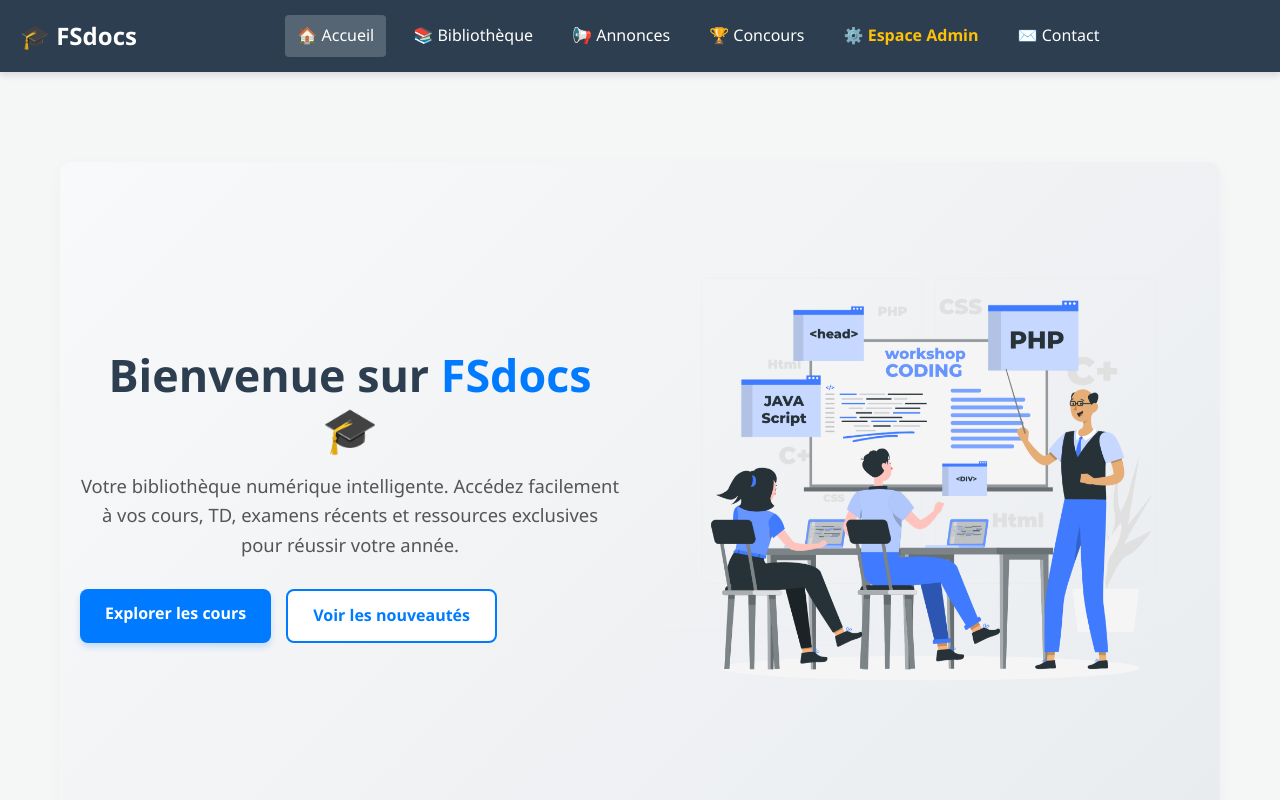
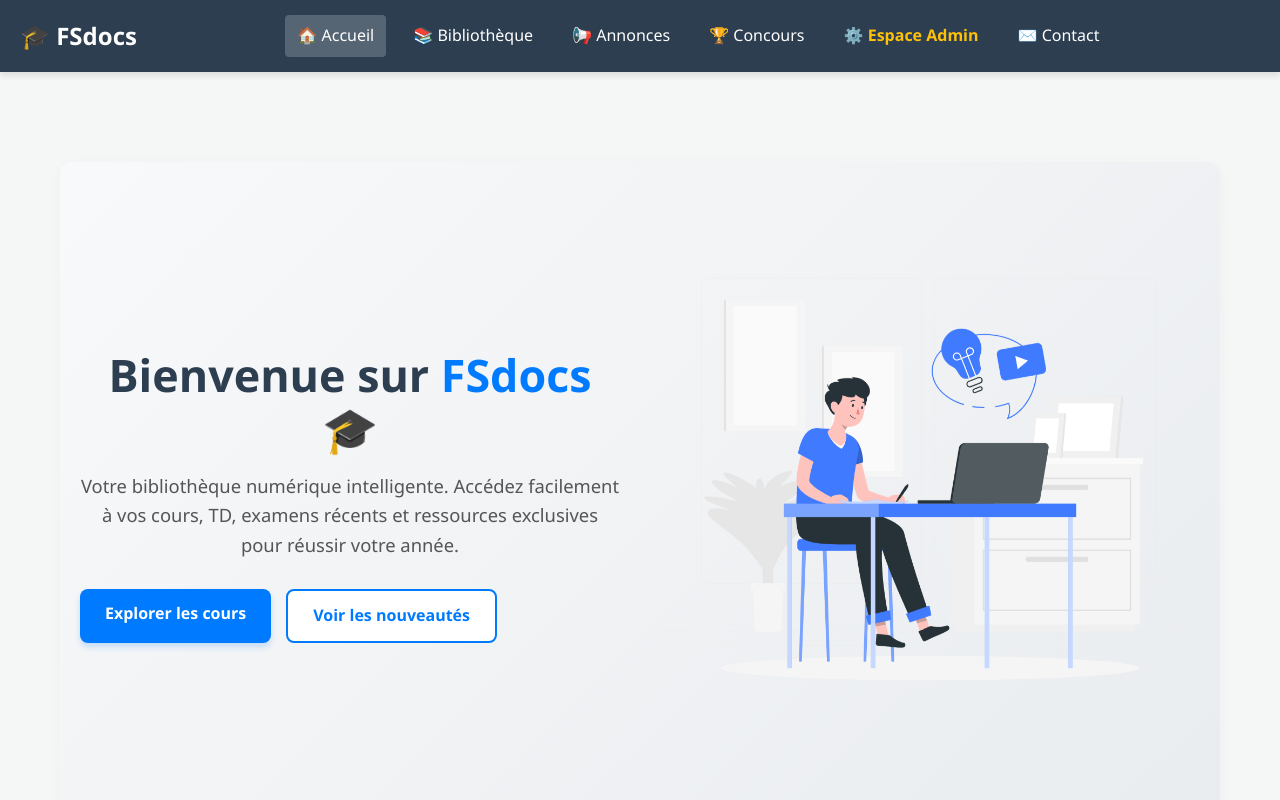
Before and after one commit to eddahbyissam265-droid/umpdocs, a website: page client/index.html in a window 1280 px wide. Shown: the top 800 px of the page. Drawn offline with Linux system fonts and the light colour scheme; no server answers.

Commit message:
Nouveau design moderne pour la section Bienvenue

```diff
--- a/client/index.html
+++ b/client/index.html
@@ -137,7 +137,7 @@
         <div class="hero-image">
             <!-- J'ai mis une image d'illustration en ligne pour que tu puisses tester tout de suite.
                  Plus tard, tu pourras la remplacer par une image de ton dossier assets. -->
-            <img src="assets/img/hero.png" alt="Étudiants FSdocs">
+            <img src="assets\img\hero2.png" alt="Étudiants FSdocs">
         </div>
 
     </div>
```
